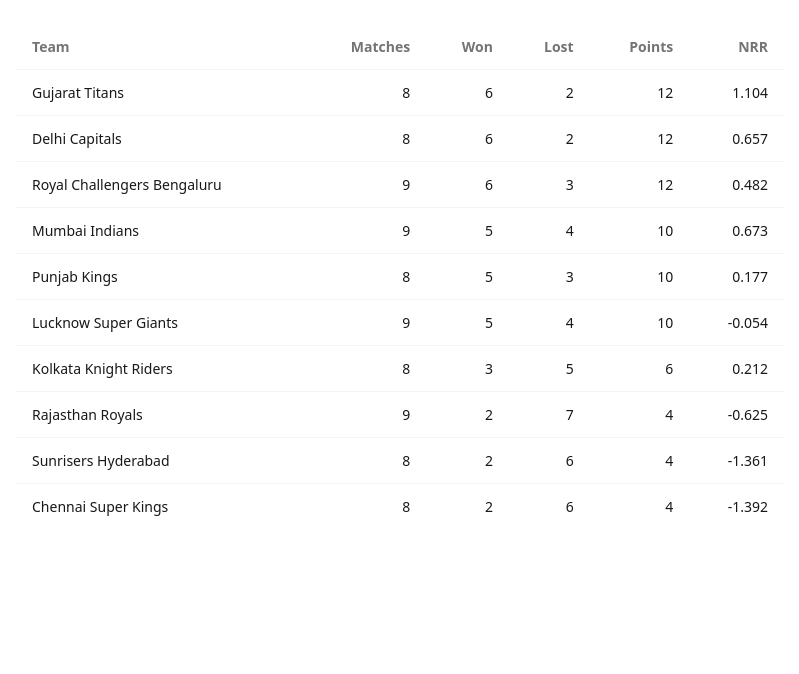
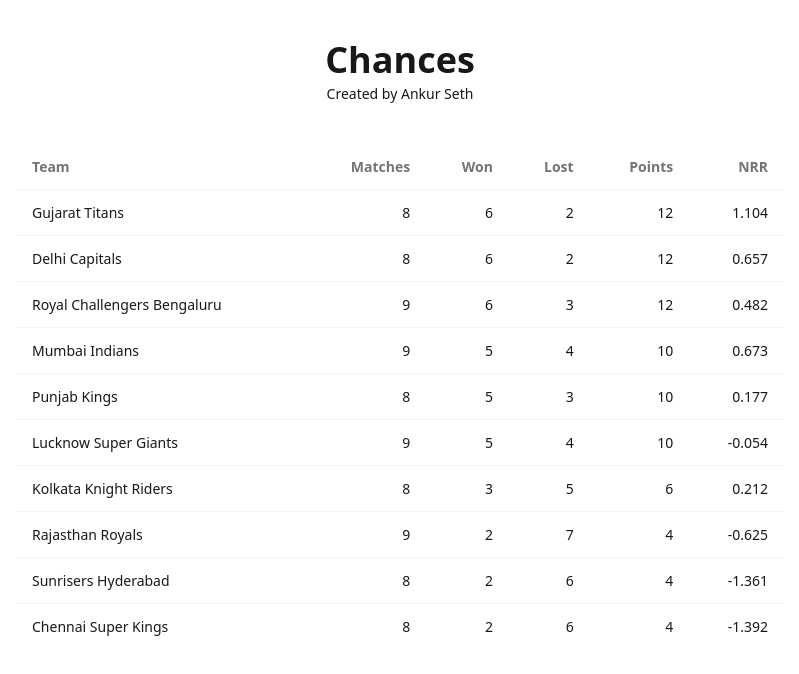
Before and after one commit to iaseth/ipl-2025-app, a SvelteKit app: page / in a window 1280 px wide. Shown: the top 674 px of the page, without its empty margins (240-1039 px from the left). Built offline with nearby package versions, Linux system fonts and the light colour scheme.

Commit message:
Added Header

```diff
--- a/src/routes/+page.svelte
+++ b/src/routes/+page.svelte
@@ -9,7 +9,12 @@
 	<title>IPL 2025 Chances</title>
 </svelte:head>
 
-<section class="py-6">
+<a class="block px-4 py-10 text-center" href="/">
+	<h1 class="text-4xl font-bold mb-1">Chances</h1>
+	<p class="text-sm">Created by Ankur Seth</p>
+</a>
+
+<section>
 	<table class="table max-w-3xl mx-auto text-right">
 		<thead>
 			<tr>
```
